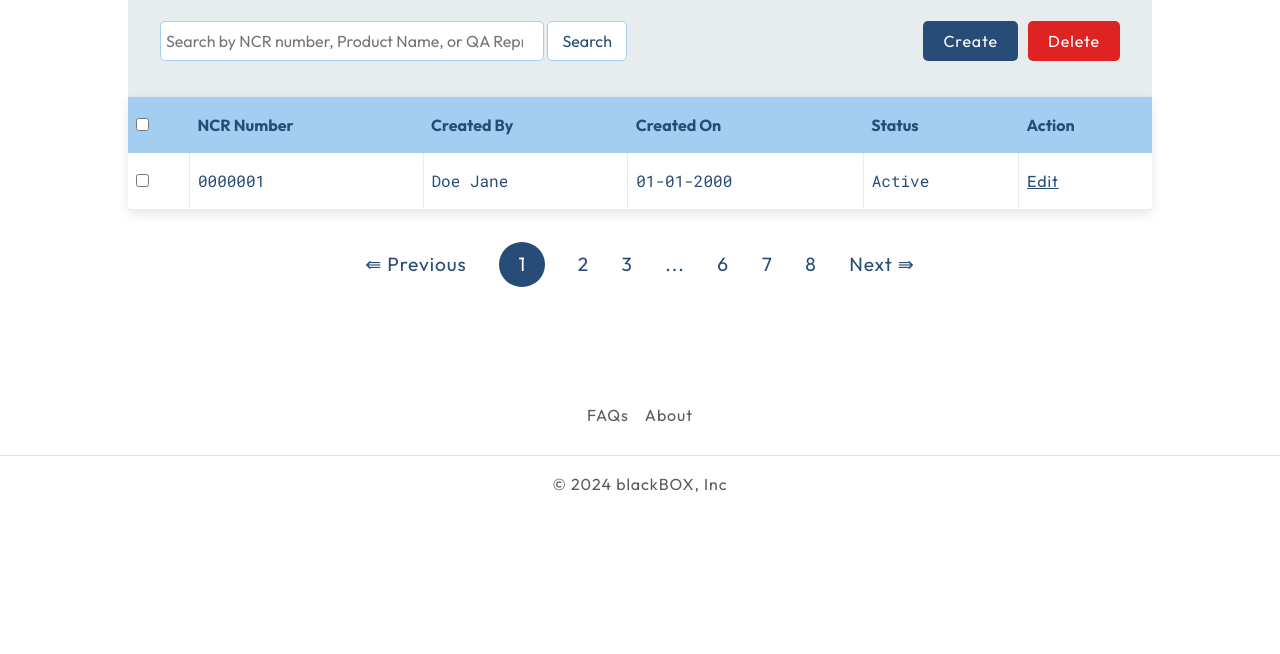
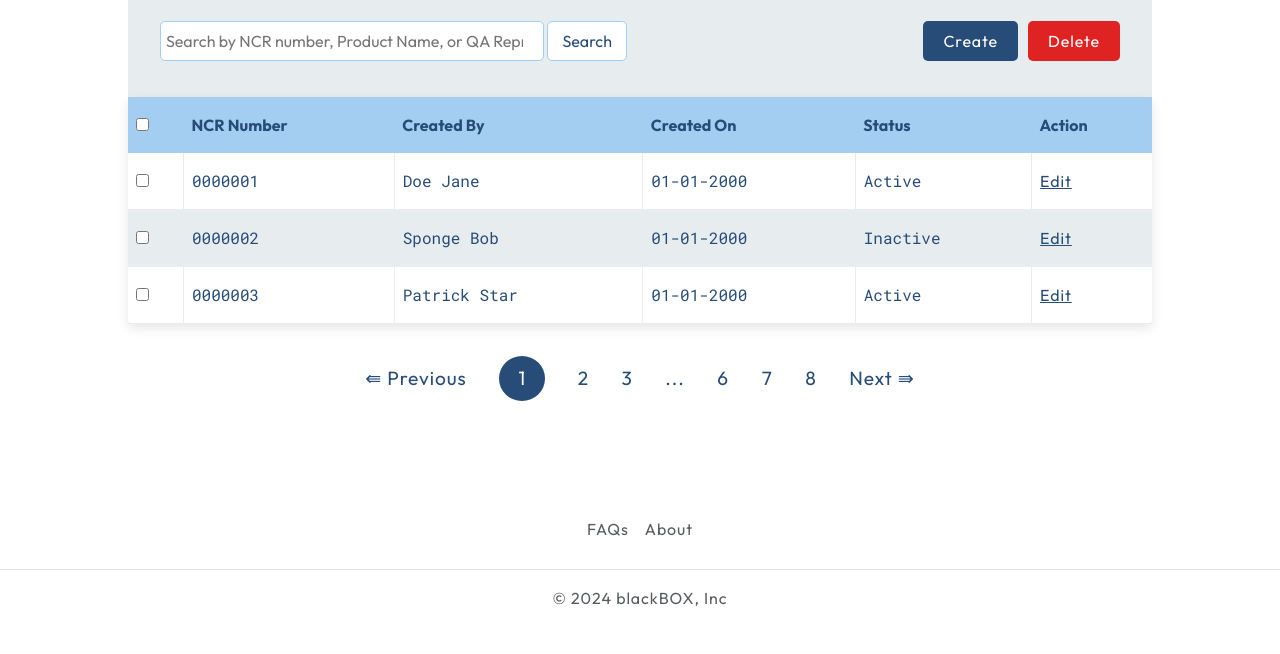
Before and after one commit to blackBoxx2/PROG1180-V2, a plain HTML site: page dashboard.html in a window 1280 px wide. Shown: the part 283-937 px from the top of the page. Before the commit the page ends 823 px from the top, so only its background shows below. Drawn offline with nearby package versions, Linux system fonts and the light colour scheme.

Commit message:
add extra data, style even rows in dashboard table

```diff
--- a/css/dashboard.css
+++ b/css/dashboard.css
@@ -70,7 +70,10 @@ td{
     font-family: var(--heading-primary-fontFamily);
     border-bottom: 1px solid var(--light-grey-background-color);
 }
-
+tbody tr:nth-last-child(even)
+{
+    background-color: var(--light-grey-background-color);
+}
 input[type=checkbox]:checked
 {
     background-color: var(--heading-secondary-color);
--- a/css/style.css
+++ b/css/style.css
@@ -178,6 +178,7 @@ justify-content: flex-start;
     gap: 30px;
 }
 
+/* MAIN HEADER  */
 #main-navbar a{
     margin: 0;
 }
@@ -231,4 +232,5 @@ justify-content: flex-start;
     font-weight: 700;
     vertical-align: middle;
     text-decoration: none;
+    font-size: 1.2rem;
 }
--- a/dashboard.html
+++ b/dashboard.html
@@ -28,7 +28,7 @@
             <input type="search" id="ncr-list-searchbox" placeholder="Search by NCR number, Product Name, or QA Representative Name">
             <button class="cta-btn-secondary ncr-list-searchbutton">Search</button>
             <div class="btn-group">
-              <a href="#" class="cta-btn cta-btn-primary ncr-list-createhbutton">Create</a>
+              <a href="./create.html" class="cta-btn cta-btn-primary ncr-list-createhbutton">Create</a>
               <a href="#" class="cta-btn cta-btn-danger ncr-list-deletebutton">Delete</a>
             </div>
           </section>
@@ -48,6 +48,22 @@
                 <td><input type="checkbox" name="" id=""></td>
                 <td>0000001</td>
                 <td>Doe Jane</td>
+                <td>01-01-2000</td>
+                <td>Active</td>
+                <td><a href="#">Edit</a></td>
+              </tr>
+              <tr>
+                <td><input type="checkbox" name="" id=""></td>
+                <td>0000002</td>
+                <td>Sponge Bob</td>
+                <td>01-01-2000</td>
+                <td>Inactive</td>
+                <td><a href="#">Edit</a></td>
+              </tr>
+              <tr>
+                <td><input type="checkbox" name="" id=""></td>
+                <td>0000003</td>
+                <td>Patrick Star</td>
                 <td>01-01-2000</td>
                 <td>Active</td>
                 <td><a href="#">Edit</a></td>
```
